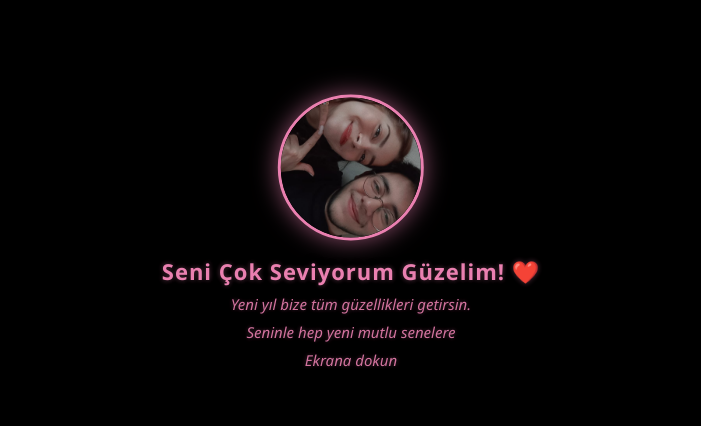
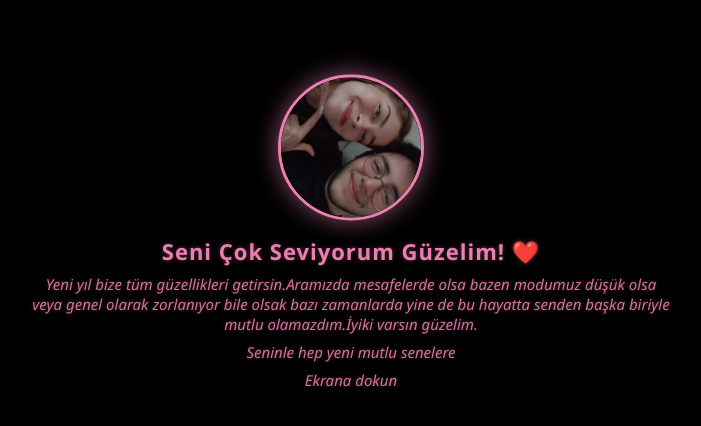
Before and after one commit to umutbgr/website, a plain HTML site: page index3.html in a window 1280 px wide. Shown: the part 152-578 px from the top of the page, without its empty margins (289-990 px from the left). Drawn offline with Linux system fonts and the light colour scheme.

Commit message:
Modify heart message in index3.html
Updated heart message with additional text.

```diff
--- a/index3.html
+++ b/index3.html
@@ -15,7 +15,11 @@
 
         <div class="heart-message">
             <h3>Seni Çok Seviyorum Güzelim! ❤️</h3>
-            <p>Yeni yıl bize tüm güzellikleri getirsin.</p>
+            <p>Yeni yıl bize tüm güzellikleri getirsin.Aramızda
+            mesafelerde olsa bazen modumuz düşük olsa veya genel
+            olarak zorlanıyor bile olsak bazı zamanlarda yine de
+            bu hayatta senden başka biriyle mutlu olamazdım.İyiki
+            varsın güzelim.</p>
             <p>Seninle hep yeni mutlu senelere</p>
             <p>Ekrana dokun</p>
         </div>
```
